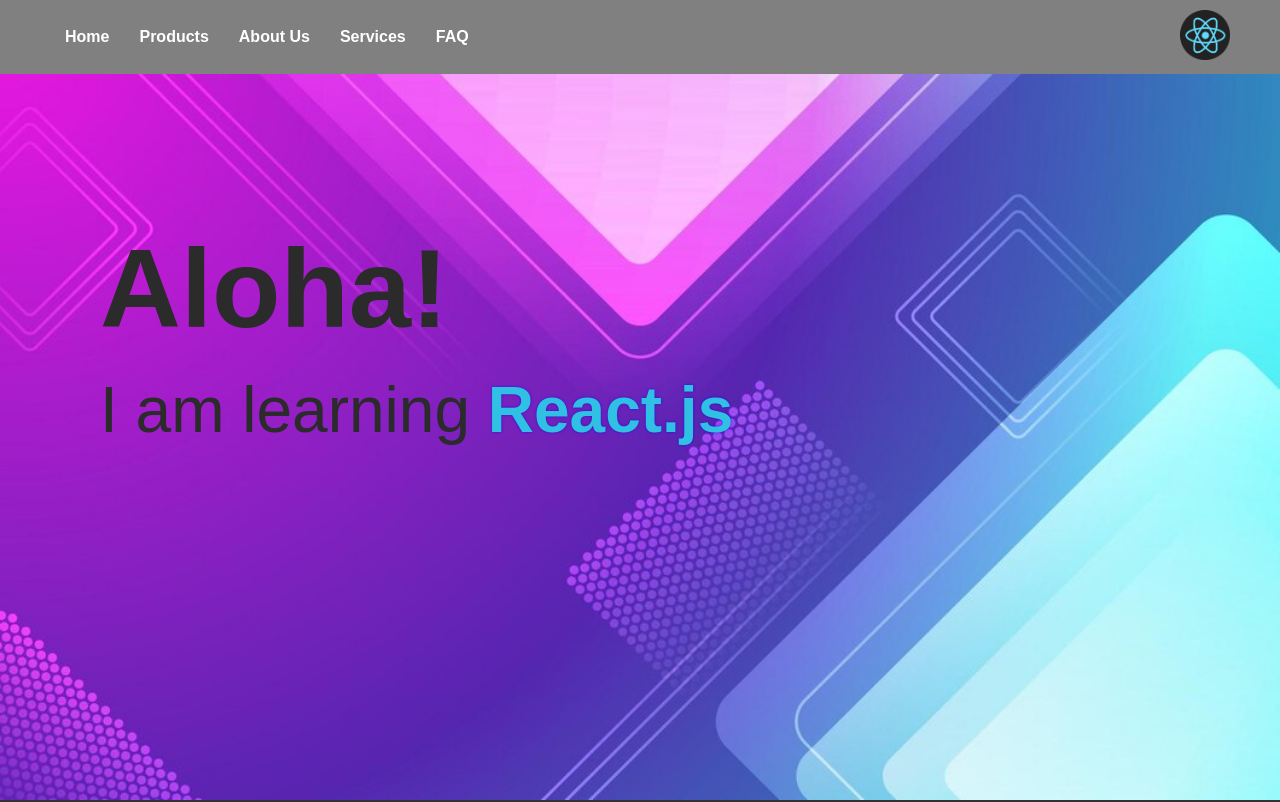
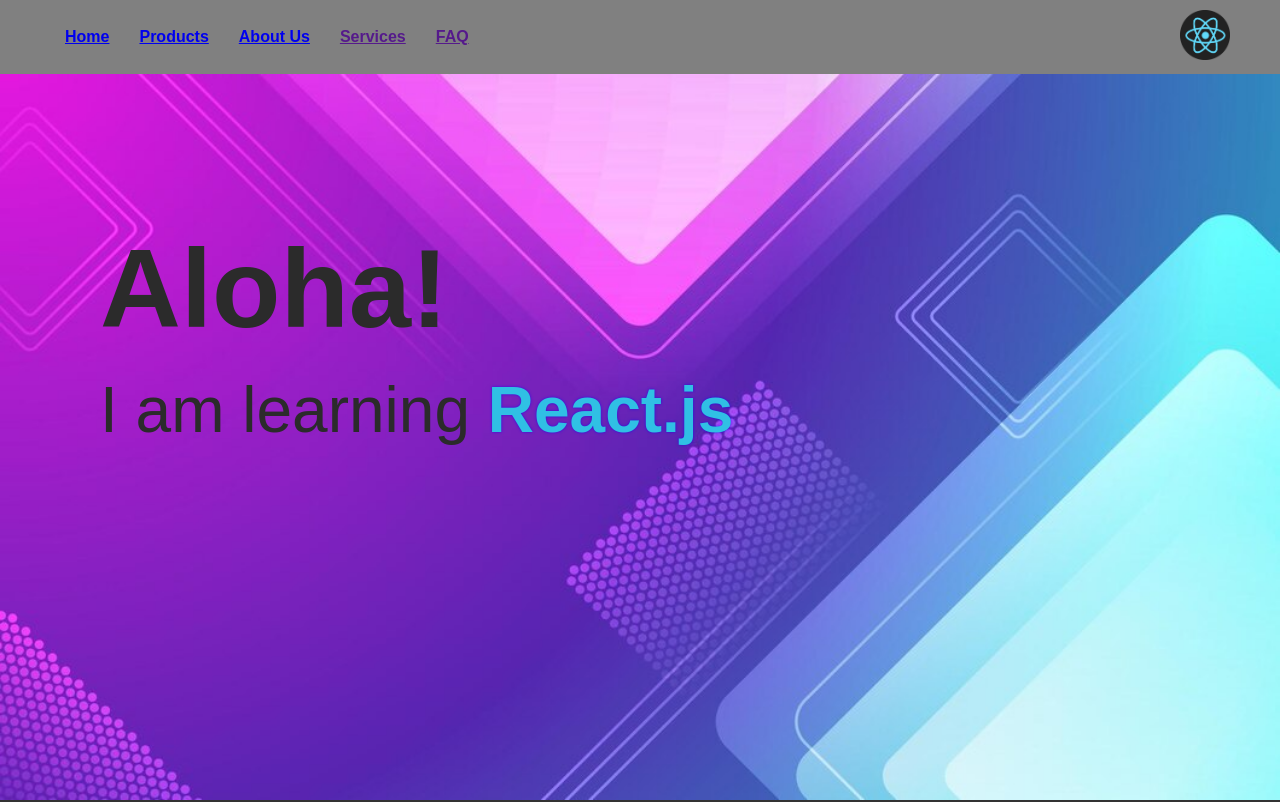
Before and after one commit to Ali-Sdg90/Learning-React-, a React (Create React App) app in the folder Project 1/: page / in a window 1280 px wide. Shown: the top 802 px of the page. Built offline with nearby package versions, Linux system fonts and the light colour scheme.

Commit message:
Update project until Vid 90 / Node.js rect in Project 1 / << BACKUP >>

```diff
--- a/Project 1/package.json
+++ b/Project 1/package.json
@@ -6,9 +6,11 @@
     "@testing-library/jest-dom": "^5.16.5",
     "@testing-library/react": "^13.4.0",
     "@testing-library/user-event": "^13.5.0",
+    "axios": "^1.4.0",
     "react": "^18.2.0",
     "react-dom": "^18.2.0",
-    "react-scripts": "5.0.1",
+    "react-router-dom": "^6.11.2",
+    "react-scripts": "^2.1.3",
     "web-vitals": "^2.1.4"
   },
   "scripts": {
--- a/Project 1/src/App.js
+++ b/Project 1/src/App.js
@@ -1,21 +1,30 @@
 import React, { Component } from "react";
 
 import Navbar from "./components/Navbar";
-import Banner from "./components/Banner";
-import Cards from "./components/Cards";
-import Search from "./components/Search";
-import Logos from "./components/Logos";
+import Landing from "./components/Landing";
+import Products from "./components/Products";
 import Footer from "./components/Footer";
+
+import { Switch, Route } from "react-router-dom";
 
 class App extends Component {
     render() {
         return (
             <>
                 <Navbar />
-                <Banner />
-                <Cards />
-                <Search />
-                <Logos />
+
+                <Switch>
+                    <Route
+                        exact
+                        path="/"
+                        render={(props) => <Landing {...props} />}
+                    ></Route>
+                    <Route
+                        path="/"
+                        render={(props) => <Products {...props} />}
+                    ></Route>
+                </Switch>
+
                 <Footer />
             </>
         );
--- /dev/null
+++ b/Project 1/src/components/Landing.js
@@ -0,0 +1,21 @@
+import React, { Component } from "react";
+
+import Banner from "./Banner";
+import Cards from "./Cards";
+import Search from "./Search";
+import Logos from "./Logos";
+
+class Landing extends Component {
+    render() {
+        return (
+            <div>
+                <Banner />
+                <Cards />
+                <Search />
+                <Logos />
+            </div>
+        );
+    }
+}
+
+export default Landing;
--- a/Project 1/src/components/Navbar.js
+++ b/Project 1/src/components/Navbar.js
@@ -2,17 +2,29 @@ import React from "react";
 
 import styles from "./Navbar.module.css";
 import reactImg from "../images/React-logo.png";
+
+import { Link } from "react-router-dom";
 
 const Navbar = () => {
     return (
         <header className={styles.header}>
             <div className={styles.listContainer}>
                 <ul className={styles.list}>
-                    <li>Home</li>
-                    <li>Products</li>
-                    <li>About Us</li>
-                    <li>Services</li>
-                    <li>FAQ</li>
+                    <li>
+                        <Link to="/">Home</Link>
+                    </li>
+                    <li>
+                        <Link to="/products">Products</Link>
+                    </li>
+                    <li>
+                        <Link to="/aboutus">About Us</Link>
+                    </li>
+                    <li>
+                        <Link>Services</Link>
+                    </li>
+                    <li>
+                        <Link>FAQ</Link>
+                    </li>
                 </ul>
             </div>
             <div className={styles.logo}>
--- /dev/null
+++ b/Project 1/src/components/Products.js
@@ -0,0 +1,13 @@
+import React, { Component } from "react";
+
+class Products extends Component {
+    render() {
+        return (
+            <div>
+                <h1>Products</h1>
+            </div>
+        );
+    }
+}
+
+export default Products;
--- a/Project 1/src/index.js
+++ b/Project 1/src/index.js
@@ -5,4 +5,11 @@ import App from "./App";
 
 import "./index.css";
 
-ReactDOM.render(<App />, document.getElementById("root"));
+import { BrowserRouter } from "react-router-dom";
+
+ReactDOM.render(
+    <BrowserRouter>
+        <App />
+    </BrowserRouter>,
+    document.getElementById("root")
+);
```
Also changed, not shown: 1 other file (tests, documents, lock files or other folders).
